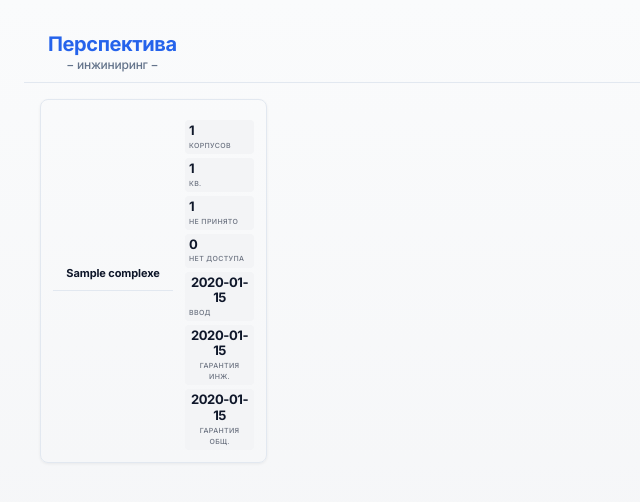
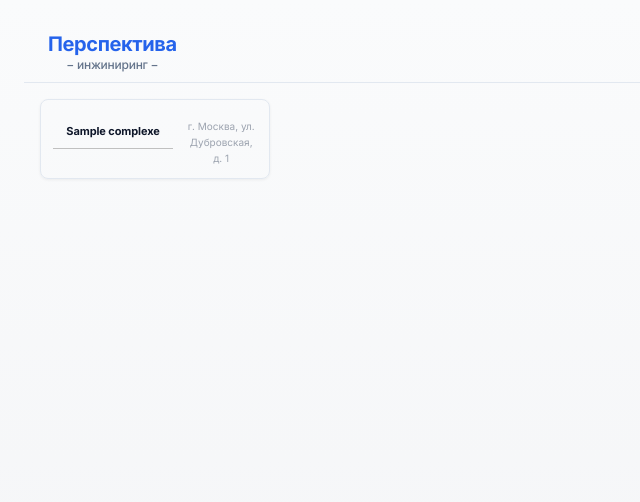
Before and after one commit to KairatBurambaev/Dubrovka-defects, a FastAPI app: page / in a window 1280 px wide. Shown: the top 502 px of the page, without its empty margins (0-640 px from the left). Run offline with FastAPI, Linux system fonts and the light colour scheme; tables that the repository leaves empty hold one stand-in row (values such as "Sample post").

Commit message:
редизайн карточек ЖК: название, подчёркивание, адрес

```diff
--- a/static/app.js
+++ b/static/app.js
@@ -421,55 +421,10 @@ async function loadComplexes() {
             const totalApts = c.apartments_count || 0;
             const defectCount = stats.defects || c.defects_count || 0;
             const propType = c.property_type || 'квартиры';
-            const propLabel = propType === 'апартаменты' ? 'апарт.' : 'кв.';
-
-            const uniqueBuildings = new Set(c.sections.map(s => s.building_number || 1));
-            const buildingsCount = uniqueBuildings.size;
-
-            const commDate = c.commissioning_date ? `<div class="complex-stat"><div class="complex-stat-value">${c.commissioning_date}</div><div class="complex-stat-label">Ввод</div></div>` : '';
-            const war3 = c.warranty_3_date ? `<div class="complex-stat"><div class="complex-stat-value">${c.warranty_3_date}</div><div class="complex-stat-label">Гарантия инж.</div></div>` : '';
-            const war5 = c.warranty_5_date ? `<div class="complex-stat"><div class="complex-stat-value">${c.warranty_5_date}</div><div class="complex-stat-label">Гарантия общ.</div></div>` : '';
-
-            // Calculate not accepted and no access from by_access_status
-            const notAcceptedCount = (c.by_access_status || []).reduce((sum, status) => {
-                // Not accepted = everything except owner_accepted
-                if (status.access_status !== 'owner_accepted') {
-                    return sum + status.count;
-                }
-                return sum;
-            }, 0);
-
-            const noAccessCount = (c.by_access_status || []).reduce((sum, status) => {
-                if (status.access_status === 'no_access') {
-                    return sum + status.count;
-                }
-                return sum;
-            }, 0);
-
             return `
                 <div class="complex-card" onclick="showComplexDetail(${c.id})">
                     <div class="complex-card-name">${escapeHtml(c.name)}</div>
-                    <div class="complex-card-stats">
-                        <div class="complex-stat">
-                            <div class="complex-stat-value">${buildingsCount}</div>
-                            <div class="complex-stat-label">корпусов</div>
-                        </div>
-                        <div class="complex-stat">
-                            <div class="complex-stat-value">${totalApts}</div>
-                            <div class="complex-stat-label">${propLabel}</div>
-                        </div>
-                        <div class="complex-stat">
-                            <div class="complex-stat-value">${notAcceptedCount}</div>
-                            <div class="complex-stat-label">не принято</div>
-                        </div>
-                        <div class="complex-stat">
-                            <div class="complex-stat-value">${noAccessCount}</div>
-                            <div class="complex-stat-label">нет доступа</div>
-                        </div>
-                        ${commDate}
-                        ${war3}
-                        ${war5}
-                    </div>
+                    <div class="complex-card-info">г. Москва, ул. Дубровская, д. 1</div>
                 </div>
             `;
         }).join('');
@@ -1658,9 +1613,7 @@ function renderDefects(defects) {
     if (!defects.length) {
         container.innerHTML = `
             <div class="empty-state">
-                <div class="empty-icon">✓</div>
                 <h3>Нет замечаний</h3>
-                <p>Все проверки пройдены успешно</p>
             </div>
         `;
         return;
--- a/static/style.css
+++ b/static/style.css
@@ -904,47 +904,56 @@ h1 {
 /* ========== CARDS GRID ========== */
 .cards-grid {
   display: grid;
-  grid-template-columns: repeat(auto-fill, minmax(220px, 1fr));
-  gap: 16px;
+  grid-template-columns: repeat(auto-fill, minmax(200px, 1fr));
+  gap: 12px;
   padding: 16px;
 }
 
-/* ========== COMPLEX CARDS (2026 TREND) ========== */
+/* ========== COMPLEX CARDS ========== */
 .complex-card {
-  background: var(--white);
+  background: #fff;
   border-radius: 0;
   padding: 20px;
   cursor: pointer;
   position: relative;
-  overflow: hidden;
-  transition: all 0.3s cubic-bezier(0.4, 0, 0.2, 1);
-  border: 2px solid var(--primary);
-  box-shadow: 0 4px 12px rgba(37, 99, 235, 0.1);
-  min-height: 200px;
+  transition: background 0.2s ease;
+  border: none;
+  box-shadow: 0 1px 2px rgba(0,0,0,0.05);
+  min-height: 80px;
   display: flex;
   flex-direction: column;
+  align-items: center;
 }
 
 .complex-card:hover {
-  transform: scale(1.02);
-  box-shadow: 0 8px 24px rgba(37, 99, 235, 0.2);
+  background: #f9fafb;
 }
 
 .complex-card-name {
-  font-size: 16px;
-  font-weight: 700;
-  color: var(--text);
-  margin-bottom: 16px;
-  letter-spacing: -0.02em;
-  line-height: 1.3;
+  font-size: 14px;
+  font-weight: 500;
+  color: #1f2937;
+  letter-spacing: 0;
+  line-height: 1.4;
   text-align: center;
-  padding-bottom: 10px;
-  border-bottom: 1px solid var(--border);
-  transition: border-color 0.2s ease;
-}
-
-.complex-card:hover .complex-card-name {
-  border-bottom: 1px solid #e20048;
+  padding-bottom: 8px;
+  border-bottom: 1px solid #c0c0c0;
+  width: 100%;
+}
+
+.complex-card-info {
+  font-size: 10px;
+  color: #9ca3af;
+  margin-top: 6px;
+  text-align: center;
+}
+}
+}
+
+.complex-date {
+  font-size: 12px;
+  color: var(--text-secondary);
+  font-weight: 400;
 }
 
 .complex-card-stats {
@@ -3206,16 +3215,22 @@ body {
 }
 
 .apt {
-  width: 37px;
-  height: 35px;
-  border-radius: 8px;
+  width: 36px;
+  height: 32px;
+  border-radius: 4px;
   font-size: 11px;
-  font-weight: 600;
-  border: 2px solid #d1d5db;
+  font-weight: 500;
+  border: 1px solid #e5e7eb;
   background: #ffffff;
-  box-shadow: 0 1px 2px rgba(0,0,0,0.06);
-  transition: all 0.15s ease;
+  box-shadow: none;
+  transition: background 0.2s ease, border-color 0.2s ease;
   color: #374151 !important;
+}
+
+.apt:hover {
+  background: #f3f4f6;
+  border-color: #d1d5db;
+}
 }
 
 .apt:hover {
```
